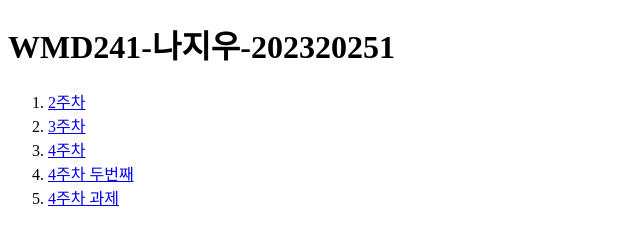
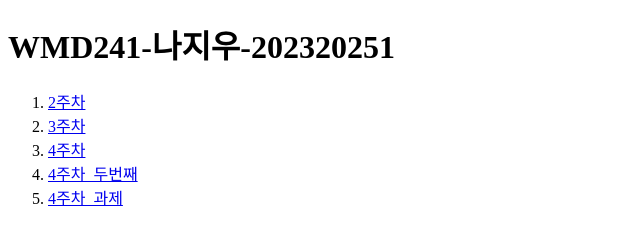
Before and after one commit to nxjiwxx/WMD241_202320251, a plain HTML site: page index.html in a window 1280 px wide. Shown: the full height of the page, 0-640 px from the left. Drawn offline with Linux system fonts and the light colour scheme.

Commit message:
0403_ffinal

```diff
--- a/index.html
+++ b/index.html
@@ -11,8 +11,8 @@
       <li><a href="./src/w2/index.html">2주차</a></li>
       <li><a href="./src/w3/index.html">3주차</a></li>
       <li><a href="./src/w4/index.html">4주차</a></li>
-      <li><a href="./src/w4/4-2.html">4주차 두번째</a></li>
-      <li><a href="./src/w4/assignment/w4.html">4주차 과제</a></li>
+      <li><a href="./src/w4/4-2.html">4주차_두번째</a></li>
+      <li><a href="./src/w4/assignment/w4.html">4주차_과제</a></li>
     </ol>
   </body>
 </html>
```
Also changed, not shown: src/w4/assignment/w4.html (+1 -1 lines).
